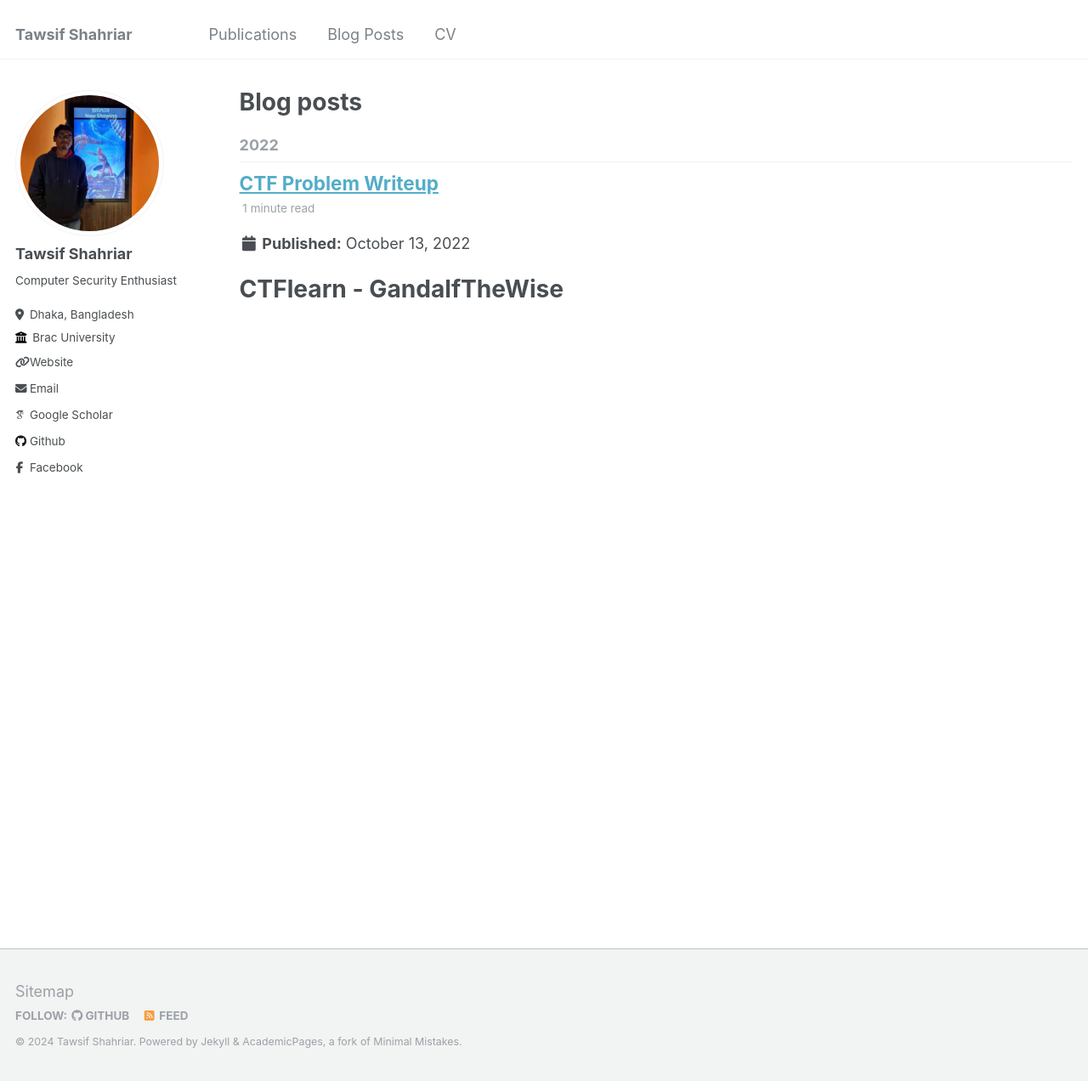
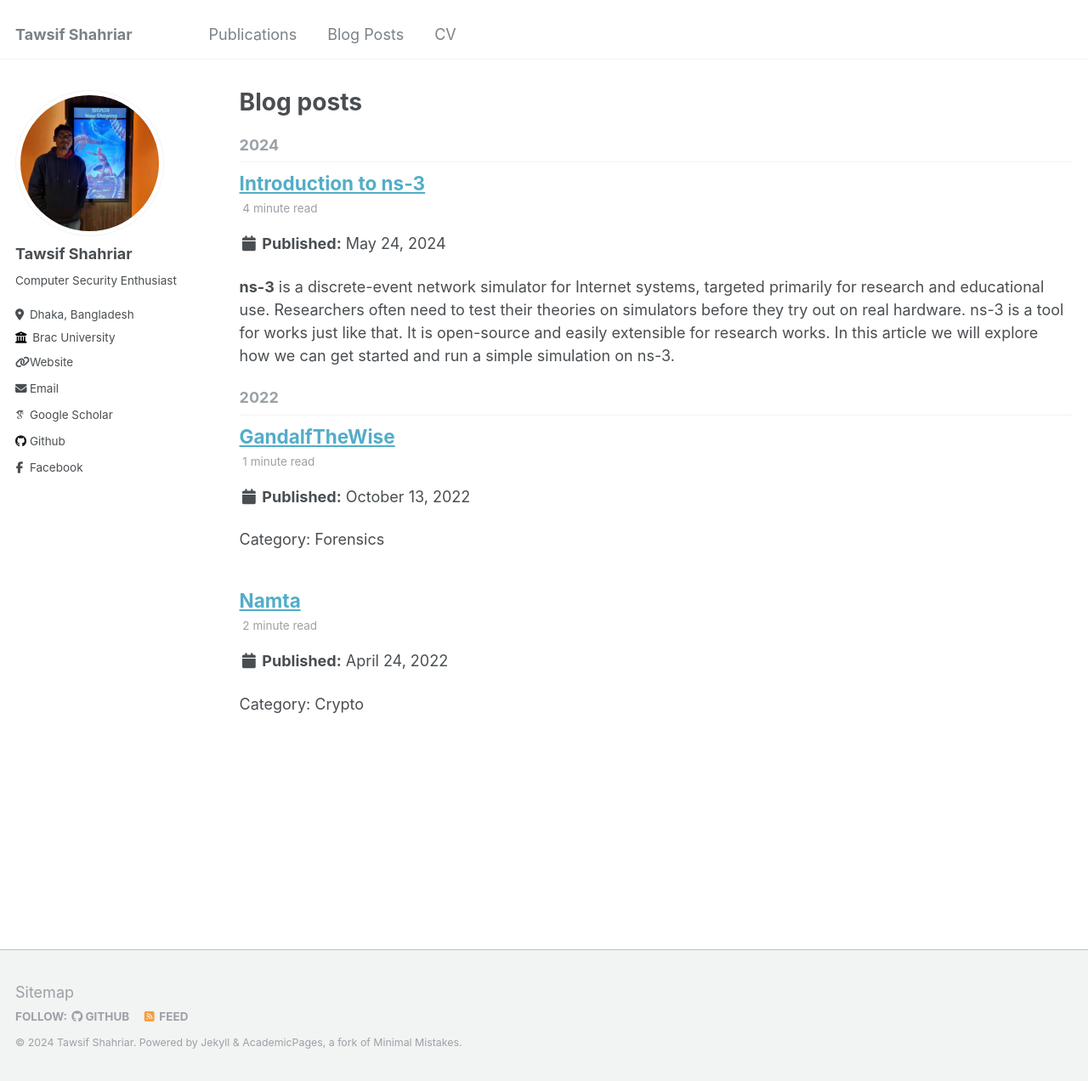
Before and after one commit to tawsifshahriar7/tawsifshahriar7.github.io, a Jekyll site: the page built from _pages/year-archive.html, in a window 1280 px wide and 1272 px high. Shown: the whole window at 85% size. Built offline with Jekyll 4.4.1, drawn with Linux system fonts in a browser that asks for light colours; some web fonts are replaced; part of the change alters nothing that is shown.

Commit message:
Blog post 3 added

````diff
--- /dev/null
+++ b/_posts/2022-04-24-blog-post-2.md
@@ -0,0 +1,125 @@
+---
+title: "Namta"
+date: 2022-04-24
+permalink: /posts/2022/04/blog-post-2/
+tags:
+  - CTFBD
+  - Crypto
+  - Namta
+---
+
+Category: Crypto
+
+Problem: description:
+
+One of our developers has created a new way to encrypt any text via Namta (Multiplication). But we think the encryption is kinda weak.
+
+Can you break it and decode the encrypted text.
+
+Input: CTF_BD{#####################################}
+
+**Input**: 14
+
+**Output**:
+
+798, 1596, 3612, 5656, 8190, 4452, 8330, 11200, 13734, 7980, 7546, 16632, 21840, 14504, 10080, 19712, 16898, 20664, 13034, 22680, 19404, 25872, 31234, 16128, 28700, 44408, 33642, 43904, 48720, 29820, 42966, 50176, 46200, 32368, 33810, 50904, 24864, 26068, 26754, 54880, 67158, 51744, 73444, 48048, 73710, 52164, 32242, 37632,
+
+The following code is also given as attachment.
+
+```python
+# namta.py
+import base64
+
+encryption_string = input("Enter Text to Encrypt: ")
+multi = int(input("Enter Number to Multiply: "))
+
+encryption_string_bytes = encryption_string.encode("ascii")
+base64_bytes = base64.b64encode(encryption_string_bytes)
+
+crypt_data = base64_bytes.decode("ascii")
+
+lol = ""
+lol2 = ""
+
+for i in range(multi):
+    lol += crypt_data[multi-1]
+    l = list(crypt_data)
+    del(l[multi-1])
+    crypt_data = "".join(l)
+
+new_crypt = lol + crypt_data
+
+for i in range(multi):
+    lol2 += new_crypt[-multi]
+    l = list(new_crypt)
+    del(l[-multi])
+    new_crypt = "".join(l)
+
+new_crypt = lol2 + new_crypt
+
+x = new_crypt
+chunks, chunk_size = len(x), len(x)//2
+y = [x[i:i+chunk_size] for i in range(0, chunks, chunk_size)]
+
+new_crypt = y[1][::-1] + y[0][::-1]
+
+full_crypt = ""
+
+for i in range(len(new_crypt)):
+    print(f"{multi} * {i+1} = {multi*(i+1)}")
+    full_crypt += f"{(multi*(i+1))*ord(new_crypt[i])}, "
+
+with open("output.txt", "w") as enc_out:
+    enc_out.write(full_crypt)
+
+# print(full_crypt)
+```
+
+**Solution:**
+
+After inspection of the code, we can observe the following:
+
+1. Flag is first base64 encoded
+2. 14 characters from index 14 are brought to the front
+3. 14 characters from index 14 from the last is brought to the front in reverse order
+4. The string is reversed
+5. Each character of the string becomes the multiplication of 14, its index+1 and it’s ascii code
+
+So, the following code reverses the logic and prints out the flag:
+
+```cpp
+import base64
+
+multi = 14
+
+input_file = open("input.txt", "r")
+str = input_file.readline()
+str = str.split(", ")
+str[len(str)-1] = str[len(str)-1].replace(",", "")
+str = [int(i) for i in str]
+
+crypt_data = ""
+
+for i in range(0, len(str)):
+    char = str[i]/(multi * (i+1))
+    char = int(char)
+    crypt_data = crypt_data + chr(char)
+
+crypt_data = crypt_data[::-1]
+
+data_lenght = len(crypt_data)
+lol2 = crypt_data[0:14]
+lol2 = lol2[::-1]
+
+crypt_data = crypt_data[14:35] + \
+    lol2 + crypt_data[35:data_lenght]
+
+crypt_data = crypt_data[14:27] + crypt_data[0:14] + crypt_data[27:data_lenght]
+
+print(crypt_data)
+
+result = base64.b64decode(crypt_data)
+print(result.decode("ascii"))
+```
+
+**Flag : CTF*BD{Mul7iplic4ti0n_3nC_1s_fuNny*}**
--- a/_posts/2022-10-13-blog-post-1.md
+++ b/_posts/2022-10-13-blog-post-1.md
@@ -1,14 +1,12 @@
 ---
-title: "CTF Problem Writeup"
+title: "GandalfTheWise"
 date: 2022-10-13
-permalink: /posts/202/10/blog-post-1/
+permalink: /posts/2022/10/blog-post-1/
 tags:
   - CTFlearn
   - Forensics
   - GandalfTheWise
 ---
-
-# CTFlearn - GandalfTheWise
 
 Category: Forensics
 
--- /dev/null
+++ b/_posts/2024-05-24-blog-post-3.md
@@ -0,0 +1,188 @@
+---
+title: "Introduction to ns-3"
+date: 2024-05-24
+permalink: /posts/2024/05/blog-post-3/
+tags:
+  - ns3
+  - Simulation
+  - Network
+---
+
+**ns-3** is a discrete-event network simulator for Internet systems, targeted primarily for research and educational use. Researchers often need to test their theories on simulators before they try out on real hardware. ns-3 is a tool for works just like that. It is open-source and easily extensible for research works. In this article we will explore how we can get started and run a simple simulation on ns-3.
+
+ns-3 can be downloaded from their [official website](https://www.nsnam.org/). After downloading an archive, we can extract it and we can see the following files in the directory.
+
+![Initial Directory Structure](/images/ns3.png)
+
+If we move inside the ns-3.40 directory, we can see the following structure:
+
+![Inside Directory Structure](/images/ns3_1.png)
+
+Now we need to configure the simulator by running the following command:
+
+```bash
+./ns3 configure
+```
+
+Now we need to build the simulator that will compile all the source code and make the existing codes ready for us to use.
+
+```bash
+./ns3 build
+```
+
+Now, we will run our first simulation script. There are a plenty of examples that are shipped with ns-3. We will run one of them. First, we need to copy the file **first.cc** located in examples/tutorial to the scratch folder. Then we need to run the following command:
+
+```bash
+./ns3 run scratch/first
+```
+
+We can see the following output in our terminal:
+
+![Output](/images/ns3_2.png)
+
+Now, we will check the code and try to understand what the code is doing.
+
+```cpp
+/* -*- Mode:C++; c-file-style:"gnu"; indent-tabs-mode:nil; -*- */
+/*
+ * This program is free software; you can redistribute it and/or modify
+ * it under the terms of the GNU General Public License version 2 as
+ * published by the Free Software Foundation;
+ *
+ * This program is distributed in the hope that it will be useful,
+ * but WITHOUT ANY WARRANTY; without even the implied warranty of
+ * MERCHANTABILITY or FITNESS FOR A PARTICULAR PURPOSE.  See the
+ * GNU General Public License for more details.
+ *
+ * You should have received a copy of the GNU General Public License
+ * along with this program; if not, write to the Free Software
+ * Foundation, Inc., 59 Temple Place, Suite 330, Boston, MA  02111-1307  USA
+ */
+
+#include "ns3/core-module.h"
+#include "ns3/network-module.h"
+#include "ns3/internet-module.h"
+#include "ns3/point-to-point-module.h"
+#include "ns3/applications-module.h"
+
+// Default Network Topology
+//
+//       10.1.1.0
+// n0 -------------- n1
+//    point-to-point
+//
+
+using namespace ns3;
+
+NS_LOG_COMPONENT_DEFINE ("FirstScriptExample");
+
+int
+main (int argc, char *argv[])
+{
+  CommandLine cmd (__FILE__);
+  cmd.Parse (argc, argv);
+
+  Time::SetResolution (Time::NS);
+  LogComponentEnable ("UdpEchoClientApplication", LOG_LEVEL_INFO);
+  LogComponentEnable ("UdpEchoServerApplication", LOG_LEVEL_INFO);
+
+  NodeContainer nodes;
+  nodes.Create (2);
+
+  PointToPointHelper pointToPoint;
+  pointToPoint.SetDeviceAttribute ("DataRate", StringValue ("5Mbps"));
+  pointToPoint.SetChannelAttribute ("Delay", StringValue ("2ms"));
+
+  NetDeviceContainer devices;
+  devices = pointToPoint.Install (nodes);
+
+  InternetStackHelper stack;
+  stack.Install (nodes);
+
+  Ipv4AddressHelper address;
+  address.SetBase ("10.1.1.0", "255.255.255.0");
+
+  Ipv4InterfaceContainer interfaces = address.Assign (devices);
+
+  UdpEchoServerHelper echoServer (9);
+
+  ApplicationContainer serverApps = echoServer.Install (nodes.Get (1));
+  serverApps.Start (Seconds (1.0));
+  serverApps.Stop (Seconds (10.0));
+
+  UdpEchoClientHelper echoClient (interfaces.GetAddress (1), 9);
+  echoClient.SetAttribute ("MaxPackets", UintegerValue (1));
+  echoClient.SetAttribute ("Interval", TimeValue (Seconds (1.0)));
+  echoClient.SetAttribute ("PacketSize", UintegerValue (1024));
+
+  ApplicationContainer clientApps = echoClient.Install (nodes.Get (0));
+  clientApps.Start (Seconds (2.0));
+  clientApps.Stop (Seconds (10.0));
+
+  Simulator::Run ();
+  Simulator::Destroy ();
+  return 0;
+}
+```
+
+Code explanation:
+
+1. Here, we have two nodes communicating with each other as we can see from the output. So, here we create a NodeContainer that contains all the nodes in the simulation.
+
+```cpp
+NodeContainer nodes;
+nodes.Create (2);
+```
+
+1. Now, we connect the nodes directly using a PointToPoint channel and set their attributes.
+   Here we set the Data rate to 5 Mbps and the Delay 2 ms.
+
+```cpp
+PointToPointHelper pointToPoint;
+pointToPoint.SetDeviceAttribute ("DataRate", StringValue ("5Mbps"));
+pointToPoint.SetChannelAttribute ("Delay", StringValue ("2ms"));
+```
+
+1. We get the NetDevices when we install the PointToPoint channel on the nodes. Now, we set the Internet Stack on the nodes and set IP address for the Network Devices i.e. the network interface cards.
+
+```cpp
+NetDeviceContainer devices;
+devices = pointToPoint.Install (nodes);
+
+InternetStackHelper stack;
+stack.Install (nodes);
+
+Ipv4AddressHelper address;
+address.SetBase ("10.1.1.0", "255.255.255.0");
+
+Ipv4InterfaceContainer interfaces = address.Assign (devices);
+```
+
+1. Now, we set up one node as server and another node as client. Then we set the attribute of the application.
+
+```cpp
+UdpEchoServerHelper echoServer (9);
+
+ApplicationContainer serverApps = echoServer.Install (nodes.Get (1));
+serverApps.Start (Seconds (1.0));
+serverApps.Stop (Seconds (10.0));
+
+UdpEchoClientHelper echoClient (interfaces.GetAddress (1), 9);
+echoClient.SetAttribute ("MaxPackets", UintegerValue (1));
+echoClient.SetAttribute ("Interval", TimeValue (Seconds (1.0)));
+echoClient.SetAttribute ("PacketSize", UintegerValue (1024));
+
+ApplicationContainer clientApps = echoClient.Install (nodes.Get (0));
+clientApps.Start (Seconds (2.0));
+clientApps.Stop (Seconds (10.0));
+```
+
+1. As we are configuring an EchoServer and EchoClient, a node will send a data of 1024 bytes as configured and the other node will receive it and echo back the packet.
+2. To run the simulation, we add the following code. After the simulation is run, we need to clean up. So, we call the Destroy method.
+
+```cpp
+Simulator::Run ();
+Simulator::Destroy ();
+```
+
+This is a very basic introduction of how ns-3 simulation scripts work and how we can run a simulation script. There are lots of other functionality that we will explore later in future posts. Thanks for continuing till the end. Hopefully you got the basic idea of ns-3.
````
Also changed, not shown: images/ns3.png (added), images/ns3_1.png (added), images/ns3_2.png (added).
